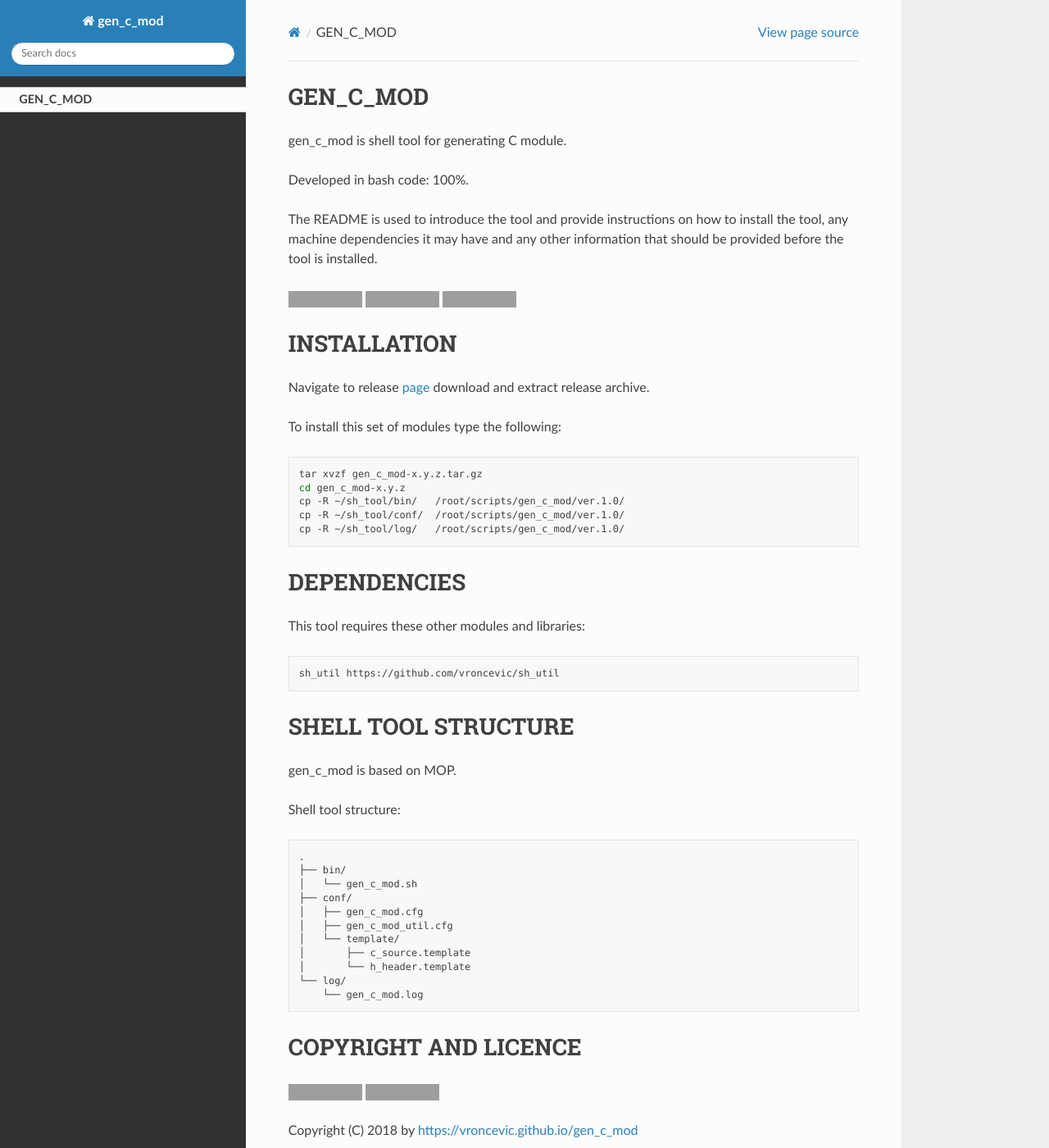
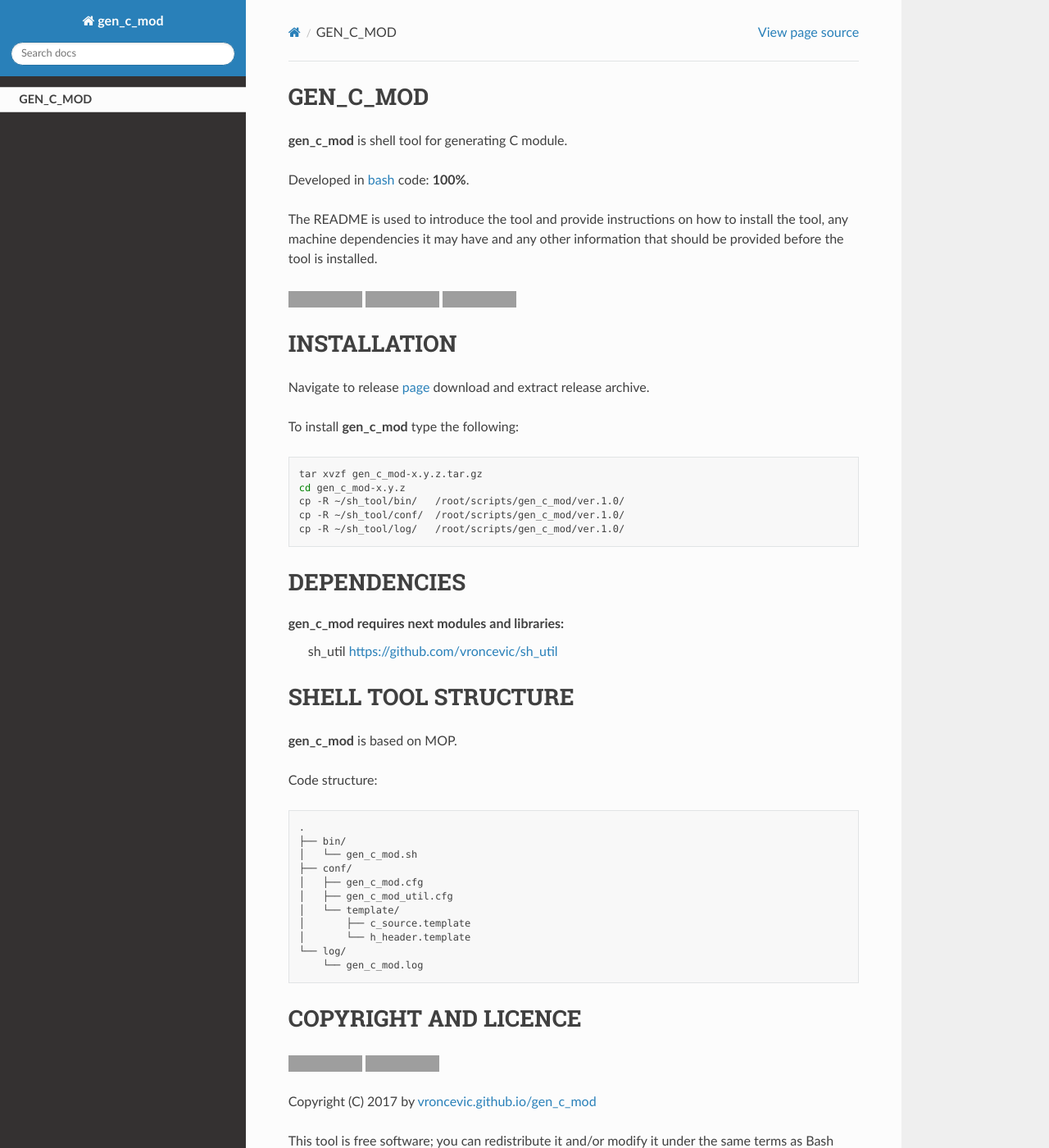
Before and after one commit to vroncevic/gen_c_mod, a Sphinx documentation site: the page built from docs/source/index.rst, in a window 1280 px wide and 1400 px high. Shown: the whole window at 82% size. Built offline with Sphinx 7.4.7 and the Read the Docs theme 2.0.0, drawn with Linux system fonts in a browser that asks for light colours; grey boxes are pictures that could not be loaded.

Commit message:
[gen_c_mod] Updated Dockerfile, docs

```diff
--- a/docs/source/index.rst
+++ b/docs/source/index.rst
@@ -6,9 +6,9 @@
 
  self
 
-gen_c_mod is shell tool for generating C module.
+**gen_c_mod** is shell tool for generating C module.
 
-Developed in bash code: 100%.
+Developed in `bash <https://en.wikipedia.org/wiki/Bash_(Unix_shell)>`_ code: **100%**.
 
 The README is used to introduce the tool and provide instructions on
 how to install the tool, any machine dependencies it may have and any
@@ -27,11 +27,12 @@
 
 INSTALLATION
 -------------
+
 Navigate to release `page`_ download and extract release archive.
 
 .. _page: https://github.com/vroncevic/gen_c_mod/releases
 
-To install this set of modules type the following:
+To install **gen_c_mod** type the following:
 
 .. code-block:: bash
 
@@ -43,17 +44,16 @@
 
 DEPENDENCIES
 -------------
-This tool requires these other modules and libraries:
 
-.. code-block:: bash
-
-   sh_util https://github.com/vroncevic/sh_util
+**gen_c_mod** requires next modules and libraries:
+    sh_util `https://github.com/vroncevic/sh_util <https://github.com/vroncevic/sh_util>`_
 
 SHELL TOOL STRUCTURE
 ---------------------
-gen_c_mod is based on MOP.
 
-Shell tool structure:
+**gen_c_mod** is based on MOP.
+
+Code structure:
 
 .. code-block:: bash
 
@@ -80,7 +80,7 @@
 .. |License: Apache 2.0| image:: https://img.shields.io/badge/License-Apache%202.0-blue.svg
    :target: https://opensource.org/licenses/Apache-2.0
 
-Copyright (C) 2018 by https://vroncevic.github.io/gen_c_mod
+Copyright (C) 2017 by `vroncevic.github.io/gen_c_mod <https://vroncevic.github.io/gen_c_mod>`_
 
 This tool is free software; you can redistribute it and/or modify it
 under the same terms as Bash itself, either Bash version 4.2.47 or,
```
Also changed, not shown: README.md (+16 -17 lines), 6 other files.
